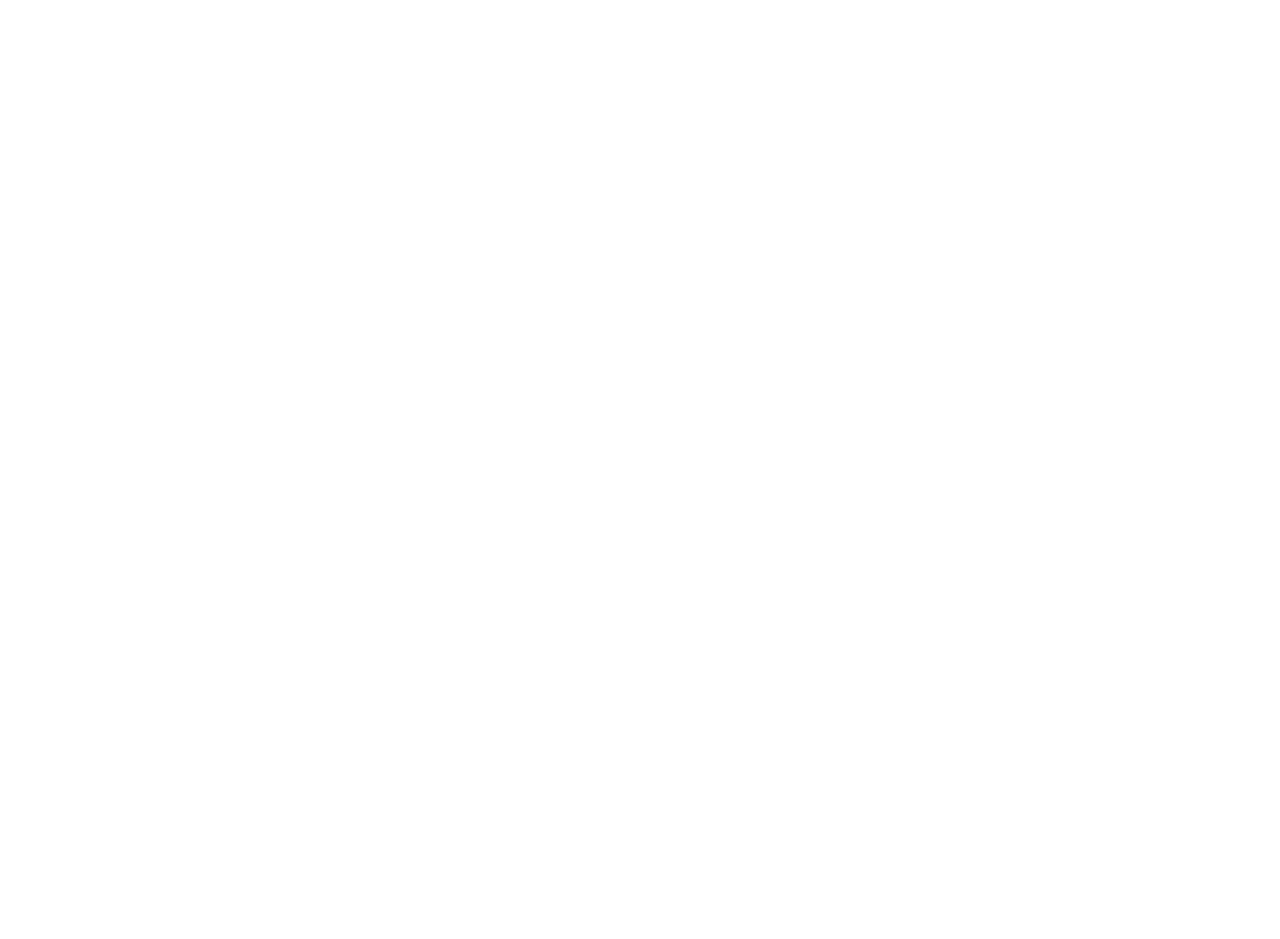
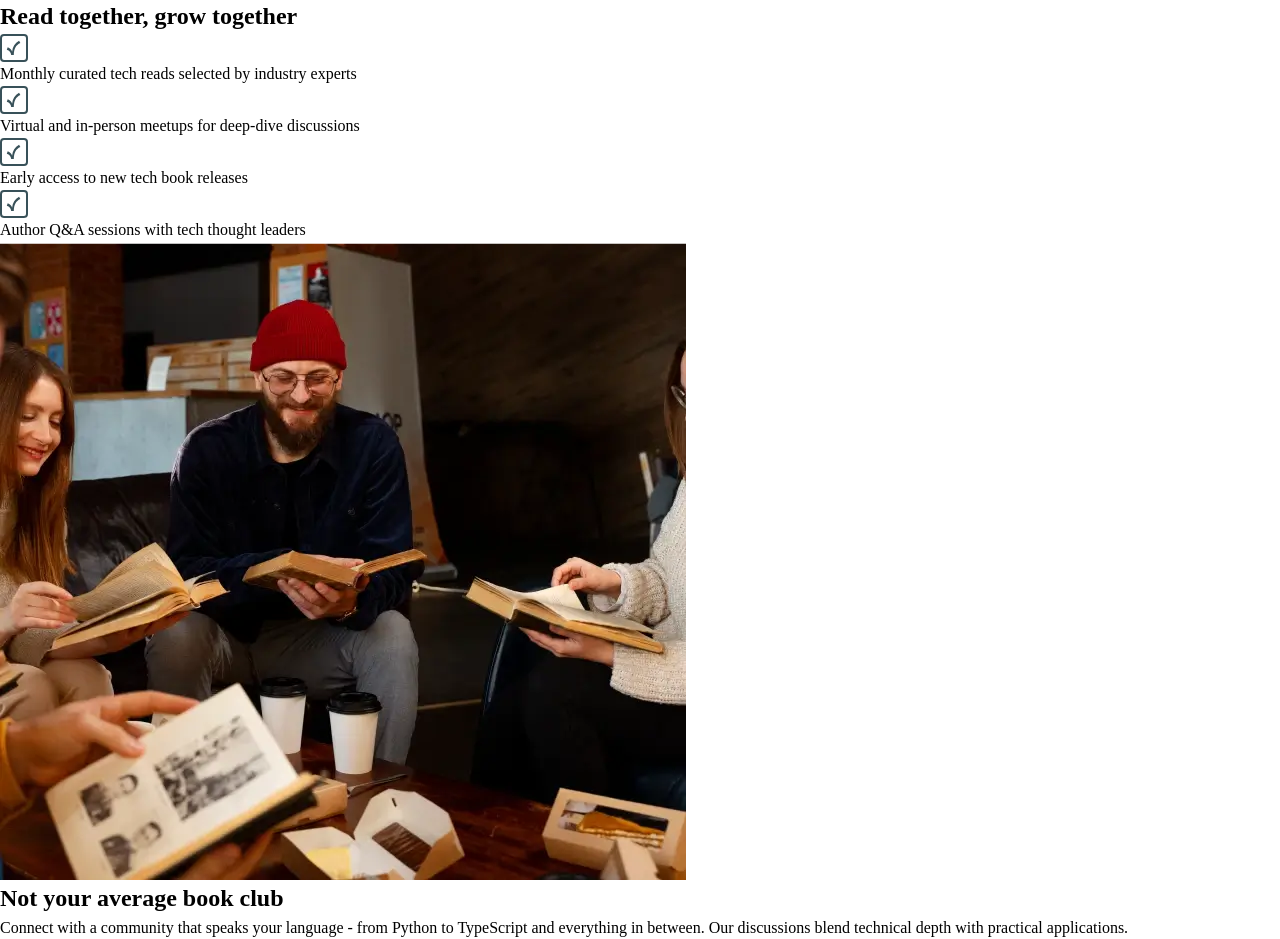
Before and after one commit to HeberRios/tech-book-club-landing-page, a React (Vite) app: page / in a window 1280 px wide. Shown: the part 800-1739 px from the top of the page. Before the commit the page ends 800 px from the top, so only its background shows below. Built offline with nearby package versions, Linux system fonts and the light colour scheme.

Commit message:
Create the FeatureCard component
The FeatureCard component was created and added to the app, but only the
content not the styles for the moment.

```diff
--- a/src/App.jsx
+++ b/src/App.jsx
@@ -1,3 +1,4 @@
+import { FeatureCard } from './components/FeatureCard/FeatureCard';
 import { Header } from './components/header/Header';
 import './styles/main.css';
 
@@ -5,6 +6,9 @@
   return (
     <>
       <Header />
+      {/* TODO: change the source in the picture element inside the hero */}
+      <FeatureCard cardTopic='read-together' />
+      <FeatureCard cardTopic='not-average' />
     </>
   );
 }
--- /dev/null
+++ b/src/components/FeatureCard/FeatureCard.jsx
@@ -0,0 +1,62 @@
+import { CheckIcon } from '../icons/CheckIcon';
+import readTogetherMobileImg from '../../assets/images/image-read-together-mobile.webp';
+import notAverageMobileImg from '../../assets/images/image-not-average-mobile.webp';
+
+export function FeatureCard({ cardTopic }) {
+  if (cardTopic === 'read-together') {
+    return (
+      <div className='product-feature-card'>
+        <article className='feature-text-container'>
+          <h2>Read together, grow together</h2>
+          <ul>
+            <li className='product-feature'>
+              <CheckIcon />
+              <p>Monthly curated tech reads selected by industry experts</p>
+            </li>
+            <li className='product-feature'>
+              <CheckIcon />
+              <p>Virtual and in-person meetups for deep-dive discussions</p>
+            </li>
+            <li className='product-feature'>
+              <CheckIcon />
+              <p>Early access to new tech book releases</p>
+            </li>
+            <li className='product-feature'>
+              <CheckIcon />
+              <p>Author Q&A sessions with tech thought leaders</p>
+            </li>
+          </ul>
+        </article>
+
+        <picture>
+          <source media='(min-width: )' srcSet='' />
+          <img
+            src={readTogetherMobileImg}
+            alt='a group of people reading books'
+          />
+        </picture>
+      </div>
+    );
+  } else {
+    return (
+      <div className='product-feature-card'>
+        <article className='feature-text-container'>
+          <h2>Not your average book club</h2>
+          <p>
+            Connect with a community that speaks your language - from Python to
+            TypeScript and everything in between. Our discussions blend
+            technical depth with practical applications.
+          </p>
+        </article>
+
+        <picture>
+          <source media='(min-width: )' srcSet='' />
+          <img
+            src={notAverageMobileImg}
+            alt='a group of people discussing a topic from a book'
+          />
+        </picture>
+      </div>
+    );
+  }
+}
--- /dev/null
+++ b/src/components/icons/CheckIcon.jsx
@@ -0,0 +1,25 @@
+export function CheckIcon() {
+  return (
+    <svg
+      xmlns='http://www.w3.org/2000/svg'
+      width='28'
+      height='28'
+      fill='none'
+      viewBox='0 0 28 28'
+    >
+      <rect
+        width='26'
+        height='26'
+        x='1'
+        y='1'
+        stroke='#385159'
+        strokeWidth='2'
+        rx='3'
+      />
+      <path
+        fill='#385159'
+        d='m19.06 6.8 1.3 2.2c-2.26 1.06-3.92 2.54-4.96 4.46-1.02 1.9-1.56 4.42-1.6 7.54h-2.6c-.3-2.62-1.7-4.56-4.4-5.28l.92-2.44c1.04.32 1.96.88 2.76 1.7.82.82 1.36 1.74 1.64 2.78.46-4.86 2.8-8.64 6.94-10.96Z'
+      />
+    </svg>
+  );
+}
```
